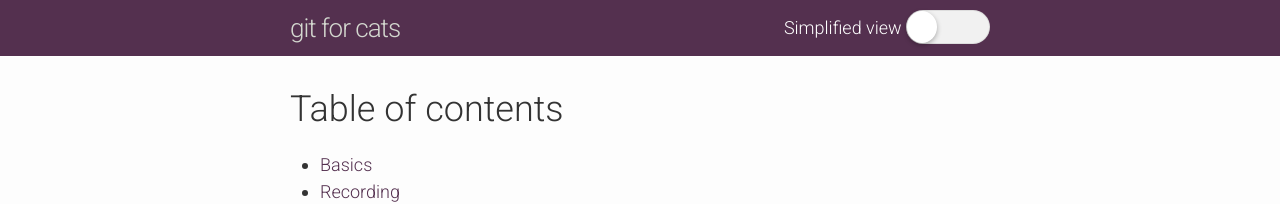
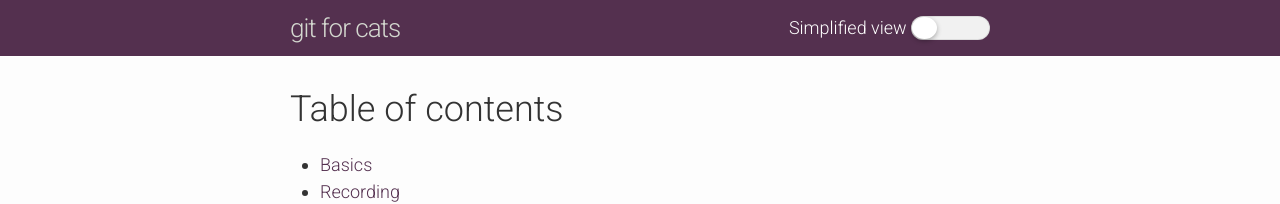
Before and after one commit to akoskm/gitforcats, a Jekyll site: the page built from index.html, in a window 1280 px wide. Shown: the top 204 px of the page. Built offline with Jekyll 4.4.1, drawn with Linux system fonts in a browser that asks for light colours; nearby versions of some CDN libraries.

Commit message:
reduce toggle button size

```diff
--- a/_sass/_toggle.scss
+++ b/_sass/_toggle.scss
@@ -1,7 +1,7 @@
 .switch {
   line-height: 56px;
   display: inline-block;
-  height: 24px;
+  height: 18px;
 }
 
 .cmn-toggle {
@@ -18,8 +18,8 @@
 }
 input.cmn-toggle-round + label {
   padding: 2px;
-  width: 80px;
-  height: 30px;
+  width: 75px;
+  height: 20px;
   background-color: #dddddd;
   border-radius: 30px;
   color: #fff;
@@ -40,7 +40,7 @@ input.cmn-toggle-round + label:before {
   transition: background 0.4s;
 }
 input.cmn-toggle-round + label:after {
-  width: 30px;
+  width: 25px;
   background-color: #fff;
   border-radius: 100%;
   box-shadow: 0 2px 5px rgba(0, 0, 0, 0.3);
```
